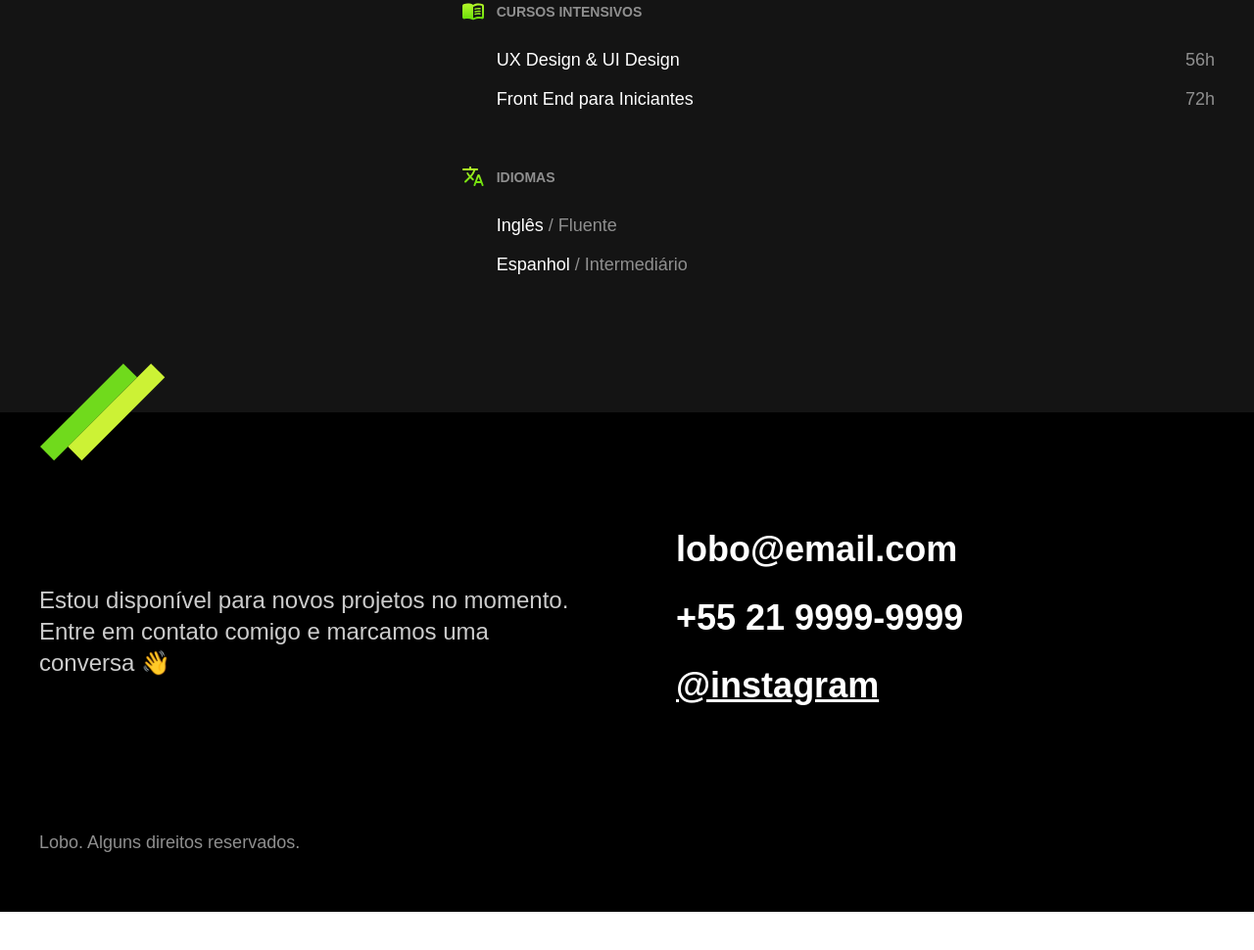
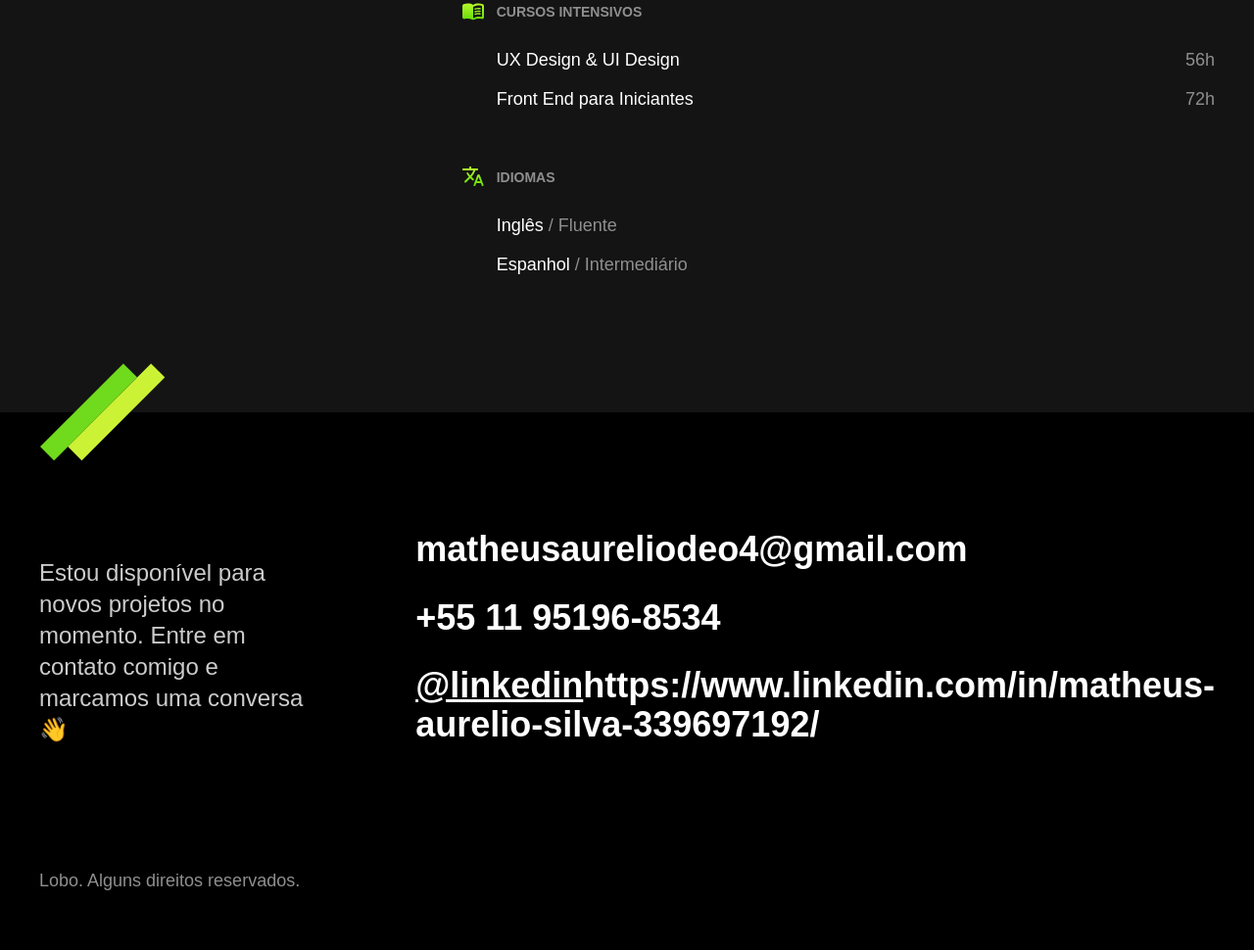
Before and after one commit to mtaurelio/Projeto-portifolio, a plain HTML site: page index.html in a window 1280 px wide. Shown: the part 2000-2970 px from the top of the page at 98% size. Before the commit the page ends 2931 px from the top, so only its background shows below. Drawn offline with Linux system fonts and the light colour scheme.

Commit message:
contatos

```diff
--- a/index.html
+++ b/index.html
@@ -128,9 +128,9 @@
     <div class="footer-container">
       <p class="footer-texto">Estou disponível para novos projetos no momento. Entre em contato comigo e marcamos uma conversa 👋</p>
       <ul class="footer-contato">
-        <li>lobo@email.com</li>
-        <li>+55 21 9999-9999</li>
-        <li><a href="/">@instagram</a></li>
+        <li>matheusaureliodeo4@gmail.com</li>
+        <li>+55 11 95196-8534</li>
+        <li><a href="/">@linkedin</a>https://www.linkedin.com/in/matheus-aurelio-silva-339697192/</li>
       </ul>
       <p class="footer-copy">Lobo. Alguns direitos reservados.</p>
     </div>
```
